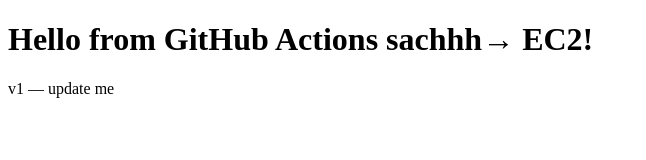
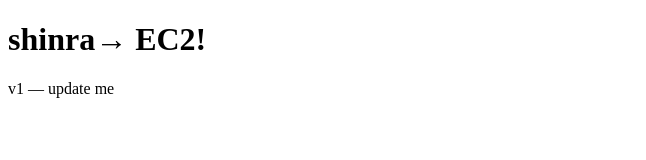
Before and after one commit to sachushiljad/Automate-deployment-of-your-web-application, a plain HTML site: page index.html in a window 1280 px wide. Shown: the whole page, without its empty margins (0-646 px from the left). Drawn offline with Linux system fonts and the light colour scheme.

Commit message:
Update index.html

```diff
--- a/index.html
+++ b/index.html
@@ -3,7 +3,7 @@
 <html>
   <head><meta charset="utf-8"><title>My site</title></head>
   <body>
-    <h1>Hello from GitHub Actions sachhh→ EC2!</h1>
+    <h1>shinra→ EC2!</h1>
     <p id="version">v1 — update me</p>
   </body>
 </html>
```
